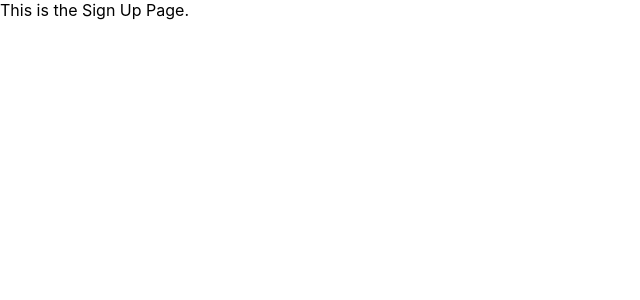
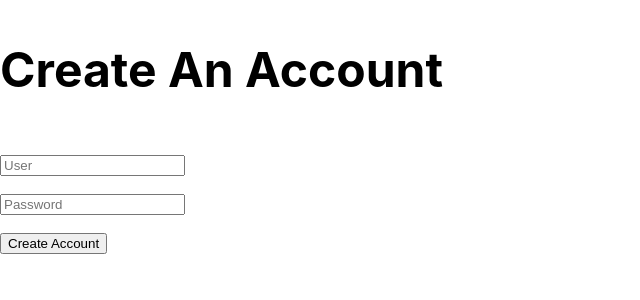
Before and after one commit to OmarMutd/Cross-Chat, a React (Create React App) app: page /CreateAnAccount in a window 1280 px wide. Shown: the top 300 px of the page, without its empty margins (0-640 px from the left). Built offline with nearby package versions, Linux system fonts and the light colour scheme.

Commit message:
updated Create Account Page

```diff
--- a/src/CreateAnAccount/CreateAnAccount.js
+++ b/src/CreateAnAccount/CreateAnAccount.js
@@ -1,13 +1,26 @@
-import React, { Component } from 'react'
+import React, {useState} from 'react';
+import { Link } from 'react-router-dom';
+import './CreateAnAccount.css'
 
-export class SignUpPage extends Component {
-    render() {
-        return (
-            <div>
-                This is the Sign Up Page.
-            </div>
-        )
-    }
-}
+function CreateAnAccount() {
+    const [name, setName] = useState('');
+    const [password, setPassword] = useState('');
 
-export default SignUpPage
+
+    return (
+        <div>
+            <h1>
+                <h2> Create An Account</h2>
+                <div><input placeholder="User" className="user-box" type="text" onChange={(event) => setName(event.target.value)} ></input></div>
+                <div><input placeholder="Password" className="password-box" type="password" onChange={(event) => setPassword(event.target.value)} ></input> </div>
+                {/* <Link onClick={event => (!name || !password) ? event.preventDefault() : null} to='/SignInPage'> */}
+                <button>
+                 Create Account
+                </button>
+                {/* </Link> */}
+
+            </h1>
+        </div>
+    )}
+
+export default CreateAnAccount
--- a/src/LandingPage/LandingPage.js
+++ b/src/LandingPage/LandingPage.js
@@ -18,7 +18,7 @@ export class LandingPage extends Component {
        <p > Welcome to "Chat-App"... This is a cool little full-stack app built with react, node/express & postgreSQL. This app allows you to chat with other users in realtime!</p>
 
     <button className='go-to-sign-in'>
-    <Link to="/SignInPage">Go to Sign-in page</Link>
+    <Link to="/SignInPage">Log In</Link>
     </button>
 
     <button className='create-account'>
```
Also changed, not shown: src/ChatPage/ChatPage.js (+6 -4 lines), src/TotalUsers/TotalUsers.js (added, +13 -0 lines), src/TotalUsers/TotalUsers.css (added).
